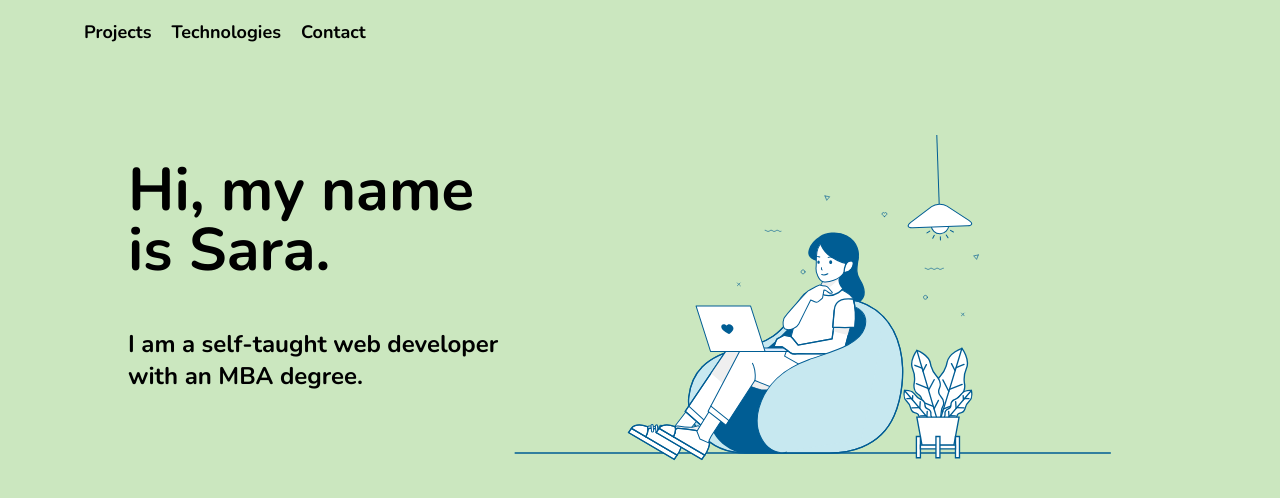
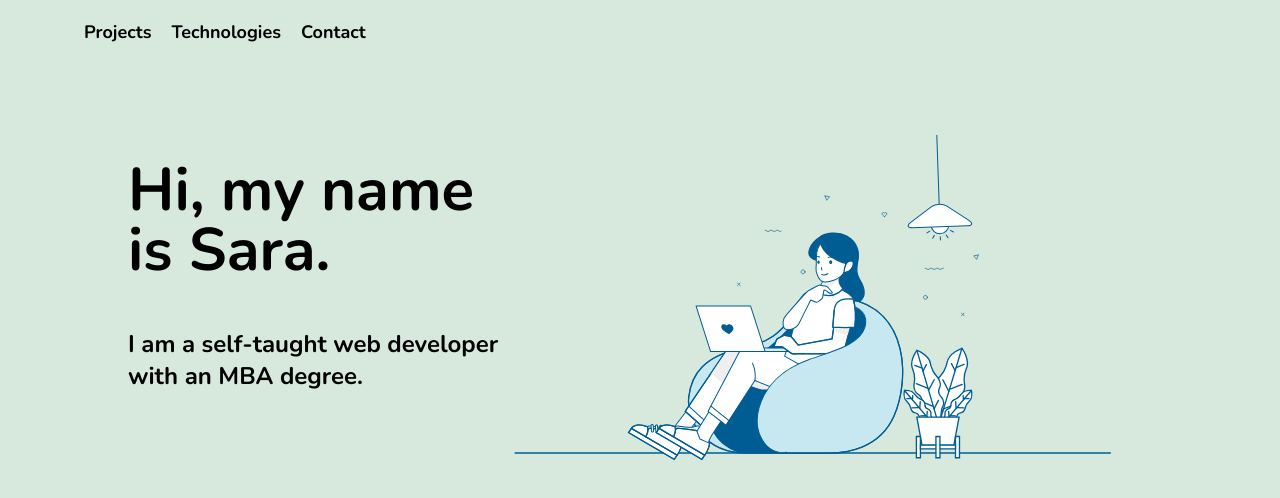
Before and after one commit to malisara/portfolio, a React (Vite) app: page / in a window 1280 px wide. Shown: the top 498 px of the page. Built offline with nearby package versions, Linux system fonts and the light colour scheme; some icons are missing.

Commit message:
style change

```diff
--- a/tailwind.config.js
+++ b/tailwind.config.js
@@ -4,20 +4,15 @@ export default {
   theme: {
     extend: {
       colors: {
-        background: "#cbe7bf",
-        baseColor: "#2c625f",
+        background: "#D7E8DC",
+        baseColor: "#003161",
         secondaryColor: "#3C8581",
         beige: "#efefef",
       },
       fontFamily: {
-        sans: ["Nunito", "sans serif"],
+        body: ["Nunito", "sans serif"],
       },
     },
   },
   plugins: [],
 };
-
-/*
-beige: #efefef
- */
-//https://www.canva.com/colors/color-palettes/freeze-this-moment/
```
